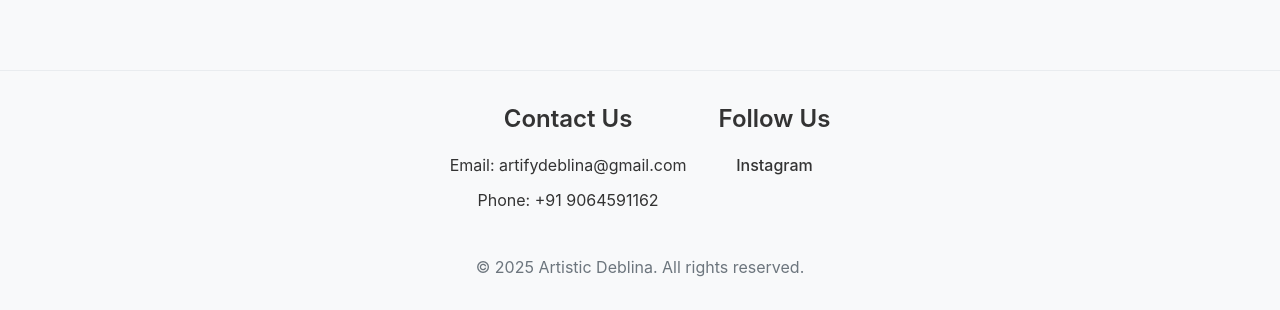
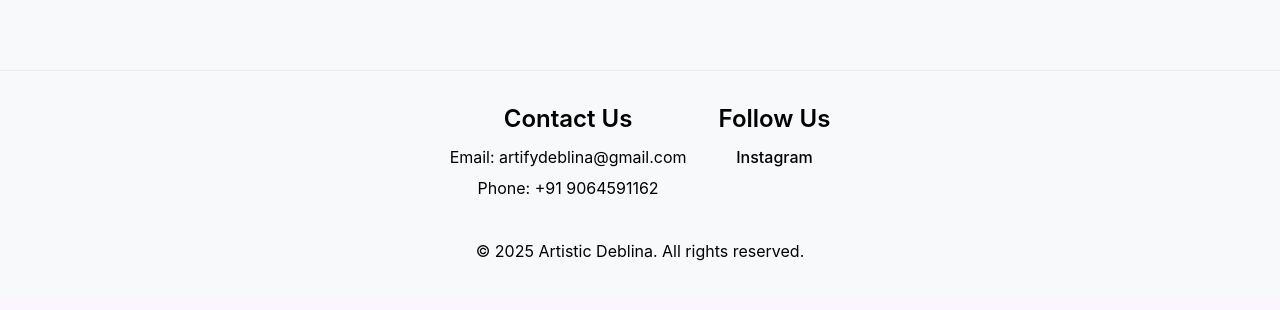
Before and after one commit to AgnivaMaiti/online-store, a React (Create React App) app: page / in a window 1280 px wide. Shown: the part 2220-2530 px from the top of the page. Built offline with nearby package versions, Linux system fonts and the light colour scheme; no server answers; the database is empty.

Commit message:
updated contacts

```diff
--- a/src/App.js
+++ b/src/App.js
@@ -93,7 +93,8 @@ function AppContent() {
         backgroundColor: '#f8f9fa',
         padding: '2rem 1rem',
         marginTop: '2rem',
-        borderTop: '1px solid #e9ecef'
+        borderTop: '1px solid #e9ecef',
+        color: '#000000'
       }}>
         <div style={{
           maxWidth: '1200px',
@@ -102,33 +103,40 @@ function AppContent() {
           flexDirection: 'column',
           alignItems: 'center',
           gap: '1rem',
-          textAlign: 'center'
+          textAlign: 'center',
+          color: '#000000'
         }}>
           <div style={{
             display: 'flex',
             flexWrap: 'wrap',
             justifyContent: 'center',
             gap: '2rem',
-            marginBottom: '1rem'
+            marginBottom: '1rem',
+            color: '#000000'
           }}>
-            <div>
-              <h4>Contact Us</h4>
-              <p>Email: artifydeblina@gmail.com</p>
-              <p>Phone: +91 9064591162</p>
+            <div style={{ color: '#000000' }}>
+              <h4 style={{ color: '#000000', marginBottom: '0.5rem' }}>Contact Us</h4>
+              <p style={{ color: '#000000', margin: '0.25rem 0' }}>Email: artifydeblina@gmail.com</p>
+              <p style={{ color: '#000000', margin: '0.25rem 0' }}>Phone: +91 9064591162</p>
             </div>
-            <div>
-              <h4>Follow Us</h4>
+            <div style={{ color: '#000000' }}>
+              <h4 style={{ color: '#000000', marginBottom: '0.5rem' }}>Follow Us</h4>
               <a
                 href="https://www.instagram.com/artistic_deblina"
                 target="_blank"
                 rel="noopener noreferrer"
-                style={{ color: '#333', textDecoration: 'none' }}
+                style={{
+                  color: '#000000',
+                  textDecoration: 'none',
+                  display: 'block',
+                  margin: '0.25rem 0'
+                }}
               >
                 Instagram
               </a>
             </div>
           </div>
-          <p style={{ margin: 0, color: '#6c757d' }}>
+          <p style={{ margin: 0, color: '#000000' }}>
             &copy; {new Date().getFullYear()} Artistic Deblina. All rights reserved.
           </p>
         </div>
```
